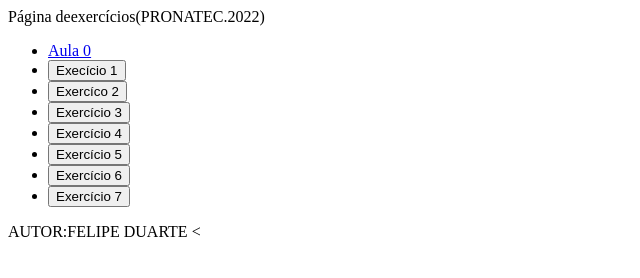
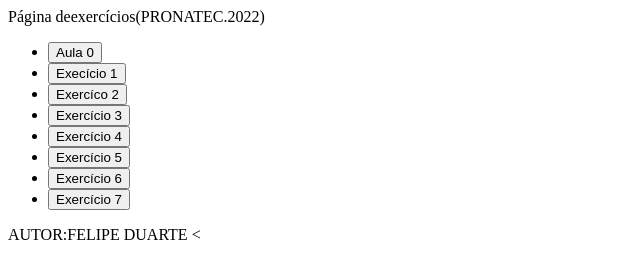
Before and after one commit to felioe12/Felipe, a plain HTML site: page index.html in a window 1280 px wide. Shown: the whole page, without its empty margins (0-640 px from the left). Drawn offline with Linux system fonts and the light colour scheme.

Commit message:
Update index.html

```diff
--- a/index.html
+++ b/index.html
@@ -1,7 +1,7 @@
 <html>
   <h>Página deexercícios(PRONATEC.2022)</h>
  <ul>
-     <li><a href="aula0.html><button>Aula 0</button></a></li>
+     <li><a href="aula0.html"><button>Aula 0</button></a></li>
      <li><a href="exerício1.html"><button>Execício 1</button></a></li>
      <li><a href="exercício2.html"><button>Exercíco 2</button></a></li>
      <li><a href="exercício3.html"><button>Exercício 3</button></a></li>
```
